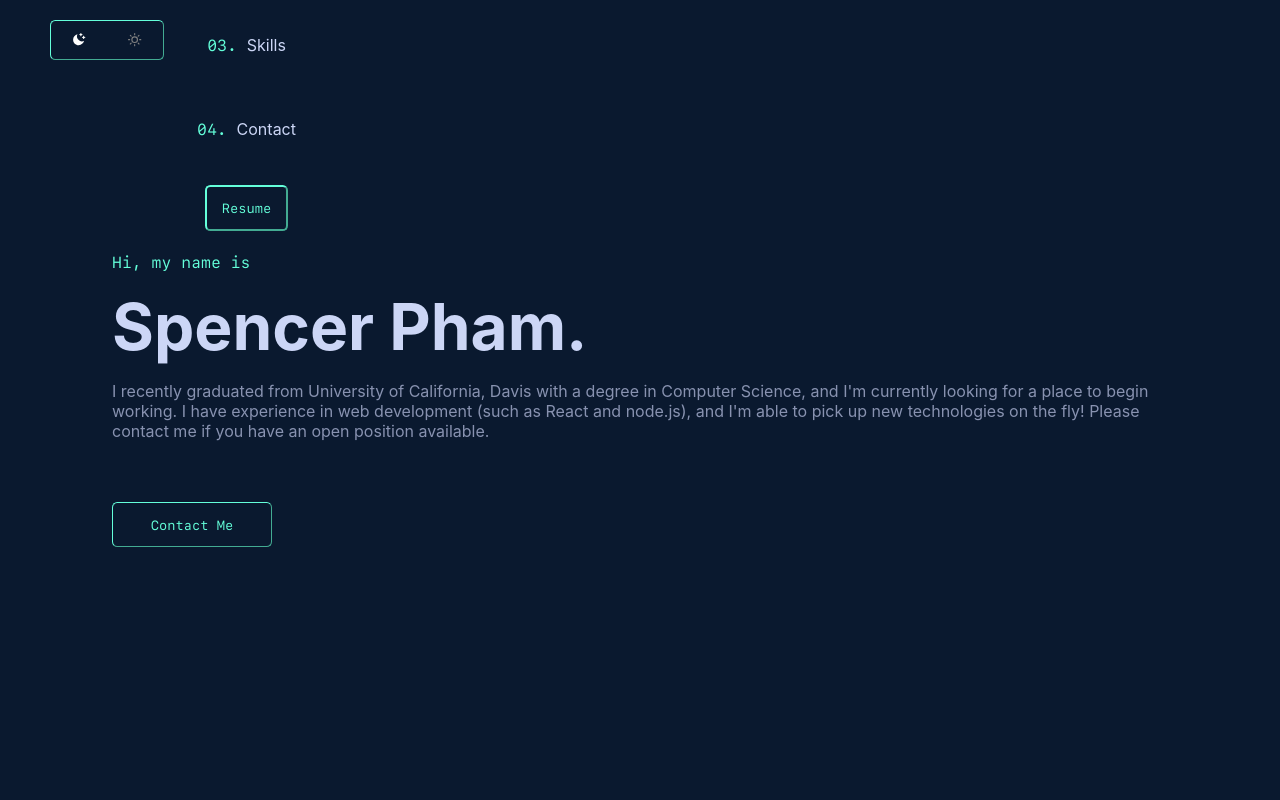
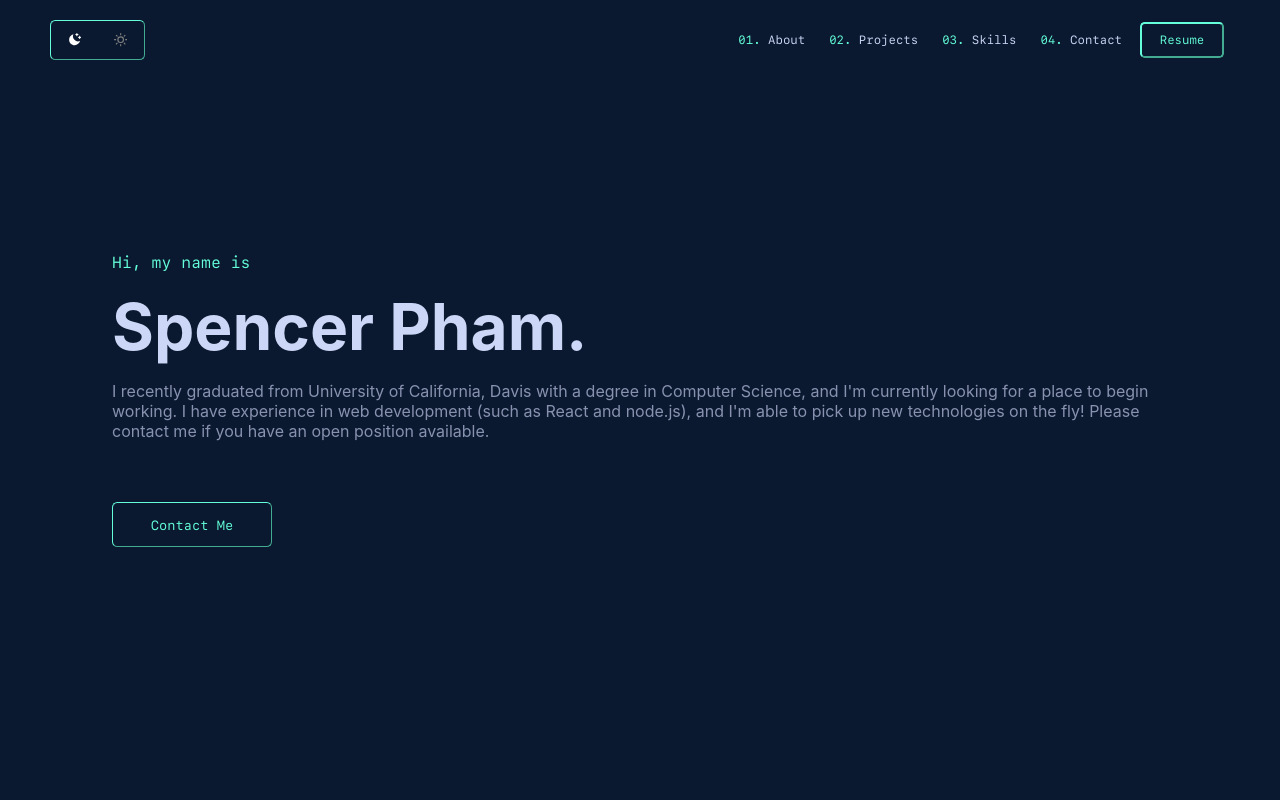
Before and after one commit to slampham/Portfolio, a React (Create React App) app: page / in a window 1280 px wide. Shown: the top 800 px of the page. Built offline with nearby package versions, Linux system fonts and the light colour scheme.

Commit message:
About to fix display for widescreen

```diff
--- a/src/components/Contact.js
+++ b/src/components/Contact.js
@@ -31,6 +31,16 @@ const StyledContact = styled.section`
     font-size: .9rem;
     color: DarkGray;
   }
+
+  @media (min-width: 768px) {
+    display: flex;
+    flex-direction: column;
+    align-items: center;
+
+    p {
+      max-width: 500px;
+    }
+  }
 `
 
 function Contact() {
--- a/src/components/Hamburger.js
+++ b/src/components/Hamburger.js
@@ -4,10 +4,8 @@ import styled from 'styled-components'
 const StyledButton = styled.button`
   outline-style: none;
   border: none;
-  position: fixed;
-  right: var(--margin);
   padding: 0;
-  float: right;
+
   display: flex;
   flex-direction: column;
   align-items: flex-end;
--- a/src/components/Header.js
+++ b/src/components/Header.js
@@ -16,7 +16,7 @@ const StyledHeader = styled.header`
 
   display: flex;
   align-items: center;
-  /* justify-content: space-between; */
+  justify-content: space-between;
 
   transition: transform .3s;
 
@@ -29,7 +29,20 @@ const StyledHeader = styled.header`
   }
 `;
 
-const StyledNavLinks = styled(NavLinks)`
+const HeaderNavLinks = styled(NavLinks)`
+  flex-direction: row;
+  font-family: 'SF Mono';
+
+  * {
+    font-size: .75rem;
+    margin: .5em;
+  }
+
+  button {
+    padding: 0;
+    width: 7em;
+    height: 3em;
+  }
 `
 
 function Header({onClick, windowAtLeastTabletWidth}) {
@@ -65,7 +78,7 @@ function Header({onClick, windowAtLeastTabletWidth}) {
   return (
     <StyledHeader {...{menuHidden, ref}}>
       <ThemeToggler />
-      {windowAtLeastTabletWidth ? <StyledNavLinks/> : <Hamburger {...{onClick}} />}
+      {windowAtLeastTabletWidth ? <HeaderNavLinks/> : <Hamburger {...{onClick}} />}
     </StyledHeader>
   )
 }
--- a/src/components/NavLinks.js
+++ b/src/components/NavLinks.js
@@ -32,9 +32,9 @@ const StyledNavLinks = styled.div`
   }
 `;
 
-function NavLinks() {
+function NavLinks({className}) {
   return (
-    <StyledNavLinks >
+    <StyledNavLinks className={className}>
       <a href="#about"><li>About</li></a>
       <a href="#projects"><li>Projects</li></a>
       <a href="#skills"><li>Skills</li></a>
--- a/src/components/Project.js
+++ b/src/components/Project.js
@@ -52,15 +52,18 @@ const StyledProject = styled.div`
     height: 56.25vw;
     opacity: 20%;
     z-index: -1;
+
+    border: 1px solid var(--green);
   }
 
-  @media (min-width: 769px) {
+  @media (min-width: 768px) {
     min-height: 0;
 
     img {
       width: min(60%, 600px);
       height: min(33.75vw, 341px);
       border-radius: 5px;
+      opacity: 50%;
     }
 
     figcaption {
@@ -68,6 +71,7 @@ const StyledProject = styled.div`
 
       p {
         background-color: var(--light-navy);
+        color: var(--light-slate);
         padding: 1.5em;
         border-radius: 5px;
       }
--- a/src/components/Projects.js
+++ b/src/components/Projects.js
@@ -18,7 +18,7 @@ const StyledProjects = styled.section`
     }
   }
 
-  @media (min-width: 769px) {
+  @media (min-width: 768px) {
     ${StyledProject} {
       figcaption {
         width: 500px;
--- a/src/components/SideMenu.js
+++ b/src/components/SideMenu.js
@@ -16,10 +16,6 @@ const StyledNav = styled.nav`
 
   transition: .2s;
   transform: ${({menuOpen}) => menuOpen ? '0' : 'translate(75vw)'};
-
-  ${XButton} {
-    margin: 2em;
-  }
 `;
 
 function SideMenu({menuOpen, onClick}) {
--- a/src/components/ThemeToggler.js
+++ b/src/components/ThemeToggler.js
@@ -21,7 +21,7 @@ function ThemeToggler() {
   const {theme, toggleTheme} = useContext(Context)
 
   useEffect(() => {
-    setWidth(3 * ref.current.clientHeight)
+    setWidth(2.5 * ref.current.clientHeight)
     console.log(ref.current.clientHeight)
   }, [ref]) //!FIXME: may want to change to be dependent on height
 
--- a/src/styles/GlobalStyle.js
+++ b/src/styles/GlobalStyle.js
@@ -1,7 +1,7 @@
 import React, {useContext, useEffect, useState} from 'react'
 import { createGlobalStyle } from 'styled-components'
+import { Context } from '../contexts/Context'
 import SFMonoURL from '../fonts/SFMono/SFMono-Regular.woff2'
-import { Context } from '../contexts/Context'
 
 const Style = createGlobalStyle`
   :root {  /* GLOBAL VARIABLES */
```
